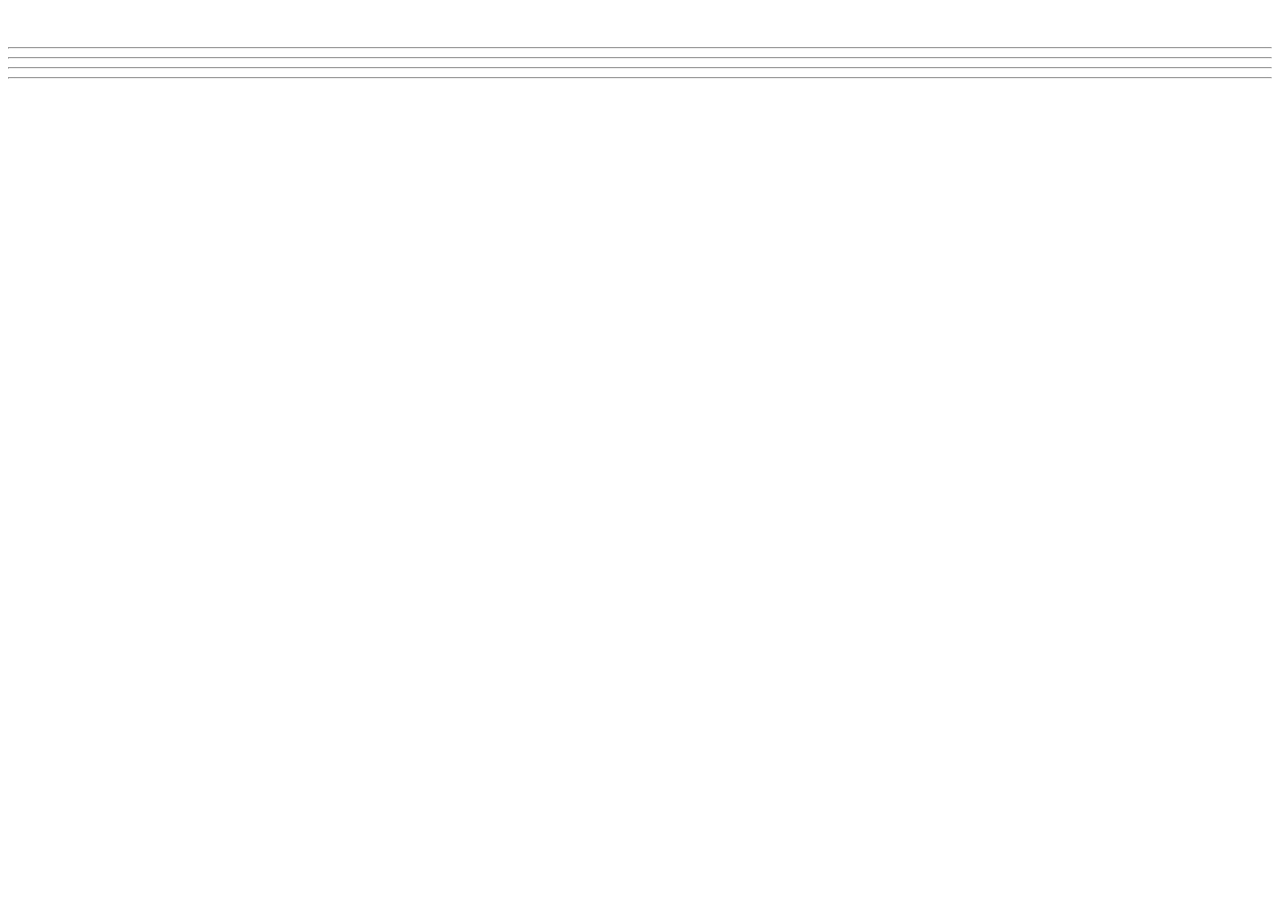
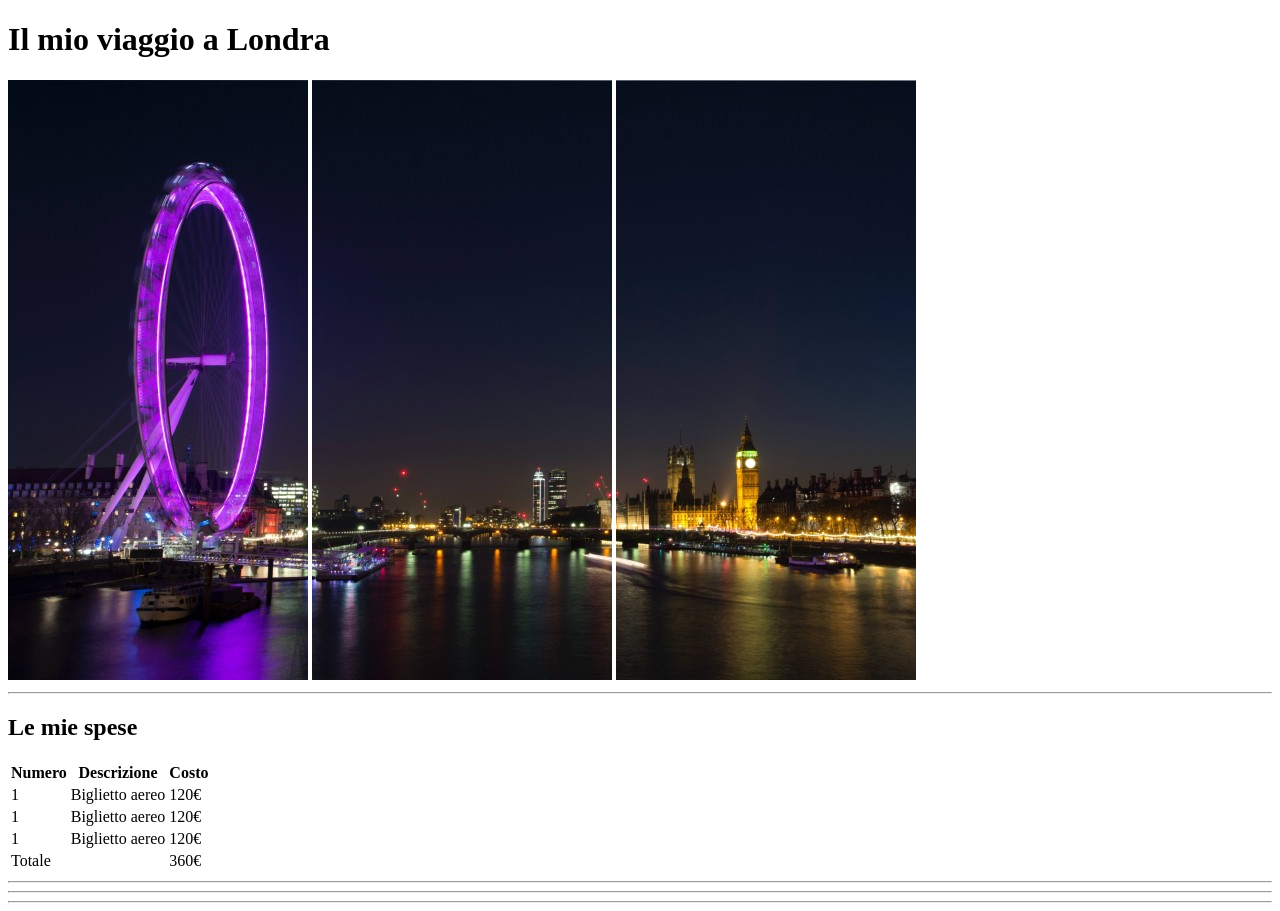
Before and after one commit to Giotreglia/html-london-trip, a plain HTML site: page index.html in a window 1280 px wide. Before the commit the page ends 800 px from the top, so only its background shows below. Drawn offline with Linux system fonts and the light colour scheme.

Commit message:
titolo + sezione 1

```diff
--- a/index.html
+++ b/index.html
@@ -10,34 +10,68 @@
     <header>
 
         <!-- Titolo - Il mio viaggio a Londra -->
-        <h1></h1>
-        <img src="" alt="">
-        <img src="" alt="">
-        <img src="" alt="">
+        <h1>Il mio viaggio a Londra</h1>
+        <img src="img/img1.jpg" alt="immagine panoramica del Tamigi">
+        <img src="img/img2.jpg" alt="immagine panoramica del Tamigi">
+        <img src="img/img3.jpg" alt="immagine panoramica del Tamigi">
         <hr/>
     </header>
 
     <main>
 
-        <!-- Le mie spese -->
+        <!-- Sezione 1 - Le mie spese -->
+        <section>
+            <h2>Le mie spese</h2>
+            <table>
+                <thead>
+                    <tr>
+                        <th>Numero</th>
+                        <th>Descrizione</th>
+                        <th>Costo</th>
+                    </tr>
+                </thead>
+                <tbody>
+                    <tr>
+                        <td>1</td>
+                        <td>Biglietto aereo</td>
+                        <td>120€</td>
+                    </tr>
+                    <tr>
+                        <td>1</td>
+                        <td>Biglietto aereo</td>
+                        <td>120€</td>
+                    </tr>
+                    <tr>
+                        <td>1</td>
+                        <td>Biglietto aereo</td>
+                        <td>120€</td>
+                    </tr>
+                </tbody>
+                <tfoot>
+                    <tr>
+                        <td>Totale</td>
+                        <td></td>
+                        <td>360€</td>
+                    </tr>
+                </tfoot>
+            </table>
+
+        </section>
+        <hr/>
+
+        <!-- Sezione 2 - Cose da fare -->
         <section>
 
         </section>
         <hr/>
 
-        <!-- Cose da fare -->
+        <!-- Sezione 3 - Info utili -->
         <section>
 
         </section>
         <hr/>
 
-        <!-- Info utili -->
-        <section>
-
-        </section>
-        <hr/>
-
-        <!-- Le foto -->
+        <!-- Sezione 4 - Le foto -->
         <section>
 
         </section>
```
